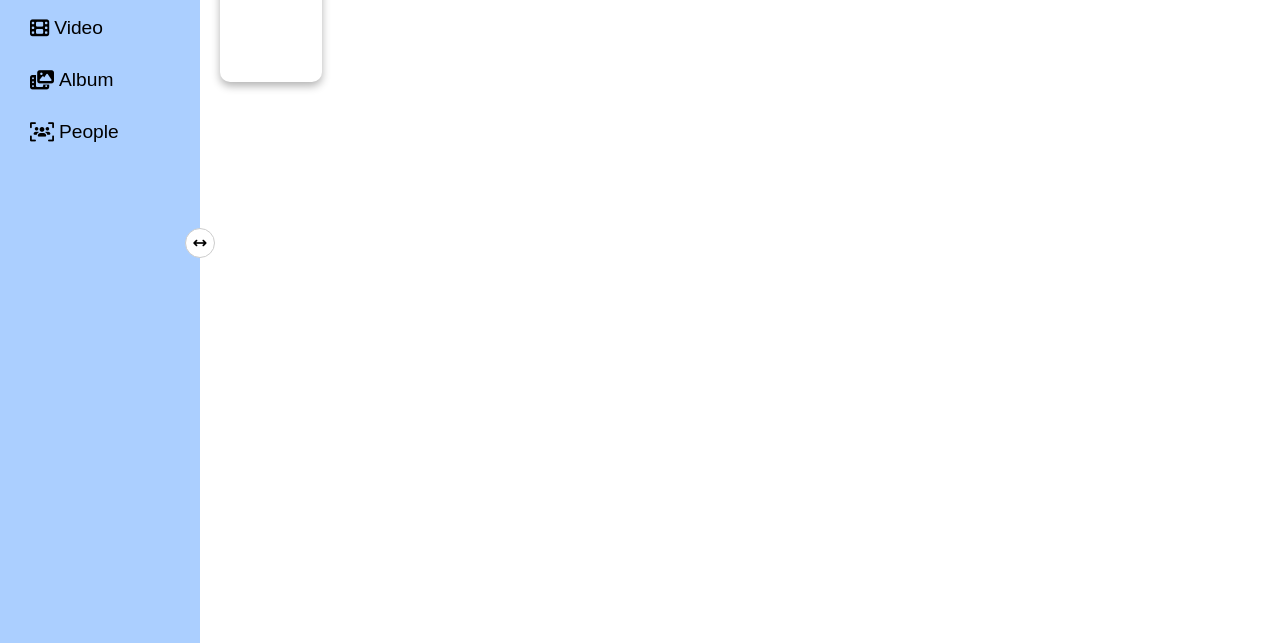
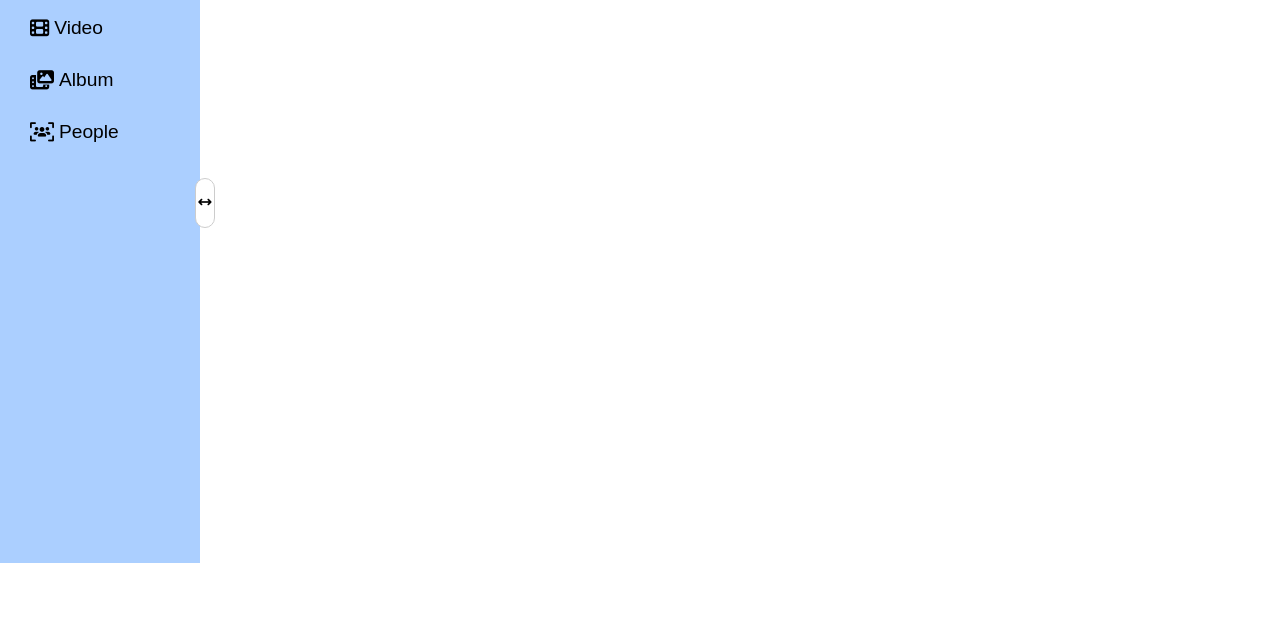
Before and after one commit to aisyazm14-arch/imc-gallery, a plain HTML site: page index.html in a window 1280 px wide. Shown: the part 237-880 px from the top of the page. After the commit the page ends 800 px from the top, so only its background shows below. Drawn offline with Linux system fonts and the light colour scheme.

Commit message:
styles(ui): improve sidebar toggle position and animation

```diff
--- a/styles.css
+++ b/styles.css
@@ -117,20 +117,21 @@
     max-width: 300px;
     background: #abcfff;
     padding: 20px;
-    min-height: 100vh;
-    position: sticky;
-    top: 0;
-    transition: all 0.3s ease;
+    height: 100%;
+    overflow-y: auto;
 }
 
 .sidebar-wrapper {
-    position: relative;
-    display: flex;
-    transition: all 0.3s ease;
+    position: fixed;
+    top: 80px;
+    left: 0;
+    height: calc(100vh - 80px);
+    z-index: 50;
+    transition: transform 0.3s ease-in-out;
 }
 
 .sidebar-wrapper.hidden {
-    transform: translateX(-100%);
+    transform: translateX(calc(-100% + 15px));
 }
 
 .sidebar-menu {
@@ -166,11 +167,18 @@
     transform: translateY(-50%);
     background: white;
     border: 1px solid #ccc;
-    border-radius: 50%;
-    width: 30px;
-    height: 30px;
+    border-radius: 15px;
+    width: 20px;
+    height: 50px;
     cursor: pointer;
-    z-index: 10;
+    z-index: 100;
+    display: flex;
+    justify-content: center;
+    align-items: center
+}
+
+.sidebar-wrapper.hidden #toggle-sidebar-btn {
+    right: -15px;
 }
 
 .content {
```
